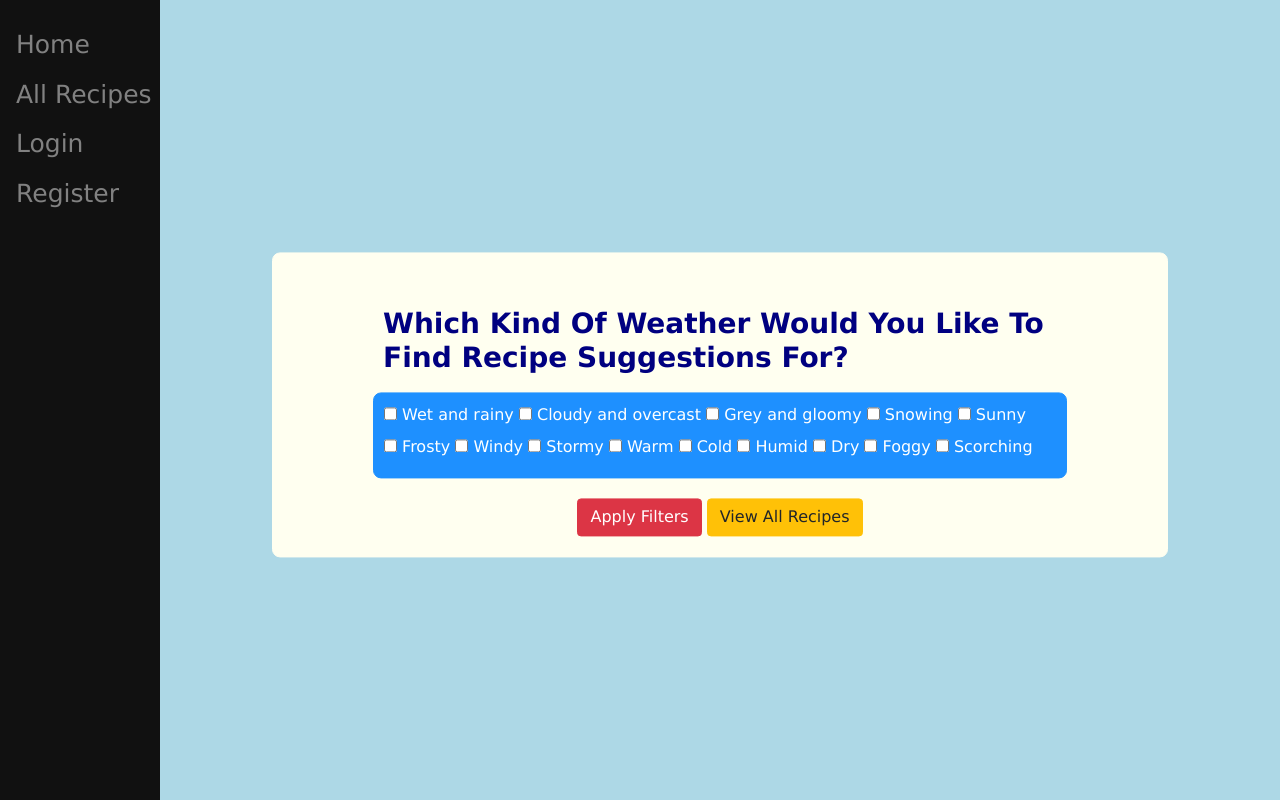
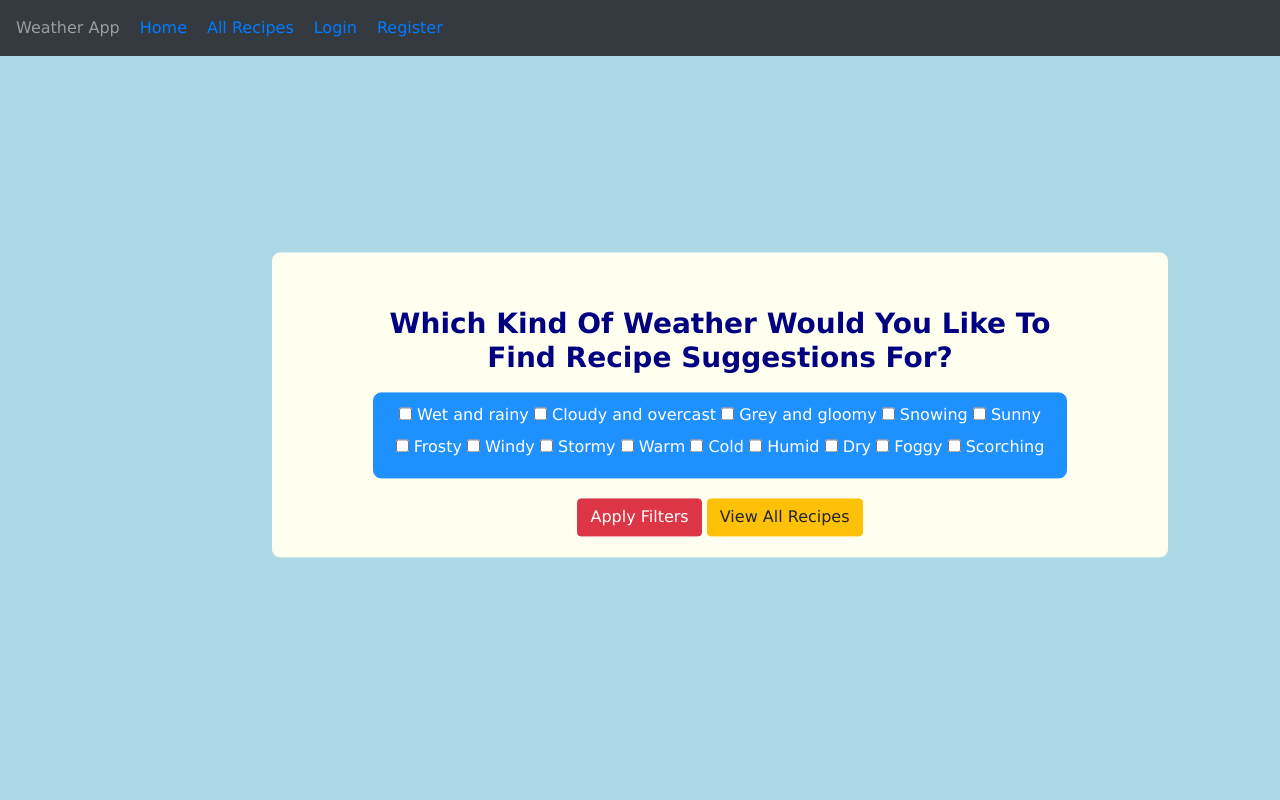
Before and after one commit to nyx500/weather_clothes_matching_application, a Django app: page /recipes in a window 1280 px wide. Run offline with Django 3.2, Linux system fonts and the light colour scheme; data comes from the database, SQL or seed files in the repository.

Commit message:
grid is working

```diff
--- a/weatherapp/core/static/core/recipes_script.js
+++ b/weatherapp/core/static/core/recipes_script.js
@@ -52,7 +52,7 @@ document.addEventListener('DOMContentLoaded', function() {
         } else {
             filter("weather", selectedChoices);
             document.querySelector('#recipes-title').style.display = 'block';
-            document.querySelector('#flex-container').style.display = 'flex';
+            document.querySelector('#flex-container').style.display = 'grid';
             document.querySelector('#select-filters').style.display = 'block';
             document.querySelector('#weather-filter-container').style.display = 'none';
             window.recipes.forEach(recipe => {
@@ -72,7 +72,7 @@ document.addEventListener('DOMContentLoaded', function() {
             recipe['weather'] = true;
         });
         document.querySelector('#recipes-title').style.display = 'block';
-        document.querySelector('#flex-container').style.display = 'flex';
+        document.querySelector('#flex-container').style.display = 'grid';
         document.querySelector('#select-filters').style.display = 'block';
         document.querySelector('#weather-filter-container').style.display = 'none';
         window.recipes.forEach(recipe => {
--- a/weatherapp/core/static/core/script.js
+++ b/weatherapp/core/static/core/script.js
@@ -117,14 +117,18 @@ function get_data(city, time, units) {
                 }
                 var recipe_container = document.createElement('div');
                 recipe_container.id = "recipe-container";
-                document.querySelector('body').append(recipe_container);
+                document.querySelector('#main').append(recipe_container);
                 firstThreeRecipes.forEach(function(recipe, index) {
                     console.log(`Recipe${recipe['id']} Index${index}: ${recipe['title']}`);
+                    var card_wrap = document.createElement('div');
+                    card_wrap.className = "card-wrap";
+                    card_wrap.id = `wrap-index${index}`;
+                    card_wrap.style.order = `${index}`;
                     var top_recipe = document.createElement('div');
                     top_recipe.id = `recipe-index${index}`;
-                    top_recipe.className = "top-recipe card";
-                    top_recipe.style.order = `${index}`;
-                    document.querySelector('#recipe-container').append(top_recipe);
+                    top_recipe.className = "card recipe-card flex-fill";
+                    document.querySelector('#recipe-container').append(card_wrap);
+                    card_wrap.append(top_recipe);
                     var title = document.createElement('h5');
                     title.className = "title card-title";
                     title.innerHTML = `${recipe['title']}`;
@@ -172,6 +176,7 @@ function get_data(city, time, units) {
                     document.querySelector(`#recipe-body${index}`).append(desc);
                     document.querySelector(`#recipe-body${index}`).append(types);
                 });
+
                 document.querySelector('#information').append(assessment);
             }
         })
--- a/weatherapp/core/static/core/styles.css
+++ b/weatherapp/core/static/core/styles.css
@@ -16,8 +16,8 @@ input[type='text'] {
 }
 
 #main_text {
-    margin-left: 160px;
     padding: 0px 10px;
+    text-align: center;
 }
 
 .form-control {
@@ -72,77 +72,12 @@ button {
     color: red;
 }
 
-
-/* The sidebar menu */
-
-.sidenav {
-    height: 100%;
-    /* Full-height: remove this if you want "auto" height */
-    width: 160px;
-    /* Set the width of the sidebar */
-    position: fixed;
-    /* Fixed Sidebar (stay in place on scroll) */
-    z-index: 1;
-    /* Stay on top */
-    top: 0;
-    /* Stay at the top */
-    left: 0;
-    background-color: #111;
-    /* Black */
-    overflow-x: hidden;
-    /* Disable horizontal scroll */
-    padding-top: 20px;
+.navbar a {
+    margin-left: 20px;
 }
 
-
-/* The navigation menu links */
-
-.sidenav a {
-    padding: 6px 8px 6px 16px;
-    text-decoration: none;
-    font-size: 25px;
-    color: #818181;
-    display: block;
-}
-
-
-/* When you mouse over the navigation links, change their color */
-
-.sidenav a:hover {
+.navbar a:hover {
     color: #f1f1f1;
-}
-
-
-/* On smaller screens, where height is less than 450px, change the style of the sidebar (less padding and a smaller font size) */
-
-@media screen and (max-height: 450px) {
-    .sidenav {
-        padding-top: 15px;
-    }
-    .sidenav a {
-        font-size: 18px;
-    }
-    #main {
-        width: 100vw!important;
-        margin-left: 50px;
-        background-color: lightblue;
-        border: 1px solid lightblue;
-    }
-    .container {
-        flex-wrap: wrap;
-        justify-content: flex-end;
-    }
-}
-
-@media screen and (max-width: 463px) {
-    #main {
-        background-color: lightblue;
-        border: 1px solid lightblue;
-    }
-    .container {
-        flex-wrap: wrap;
-        justify-content: flex-start;
-    }
 }
 
 #error {
--- a/weatherapp/core/templates/core/layout.html
+++ b/weatherapp/core/templates/core/layout.html
@@ -10,24 +10,46 @@
         <meta name="description" content="">
         <meta name="viewport" content="width=device-width, initial-scale=1">
         <script src="{% static '/core/script.js' %}"></script>
-        <script src="https://cdnjs.cloudflare.com/ajax/libs/jquery/3.6.0/jquery.min.js" integrity="sha512-894YE6QWD5I59HgZOGReFYm4dnWc1Qt5NtvYSaNcOP+u1T9qYdvdihz0PPSiiqn/+/3e7Jo4EaG7TubfWGUrMQ==" crossorigin="anonymous"></script>
+        <script src="https://code.jquery.com/jquery-3.6.0.js" integrity="sha256-H+K7U5CnXl1h5ywQfKtSj8PCmoN9aaq30gDh27Xc0jk=" crossorigin="anonymous"></script>
         <link rel="stylesheet" type="text/css" href="{% static '/core/styles.css'%}">
+        <script src="https://cdn.jsdelivr.net/npm/bootstrap@4.6.0/dist/js/bootstrap.min.js" integrity="sha384-+YQ4JLhjyBLPDQt//I+STsc9iw4uQqACwlvpslubQzn4u2UU2UFM80nGisd026JF" crossorigin="anonymous"></script>
         <link rel="stylesheet" href="https://cdn.jsdelivr.net/npm/bootstrap@4.6.0/dist/css/bootstrap.min.css" integrity="sha384-B0vP5xmATw1+K9KRQjQERJvTumQW0nPEzvF6L/Z6nronJ3oUOFUFpCjEUQouq2+l" crossorigin="anonymous">
-        <script src="https://cdn.jsdelivr.net/npm/bootstrap@4.6.0/dist/js/bootstrap.min.js" integrity="sha384-+YQ4JLhjyBLPDQt//I+STsc9iw4uQqACwlvpslubQzn4u2UU2UFM80nGisd026JF" crossorigin="anonymous"></script>
-        <script src="https://cdn.jsdelivr.net/npm/bootstrap@4.6.0/dist/js/bootstrap.bundle.min.js" integrity="sha384-Piv4xVNRyMGpqkS2by6br4gNJ7DXjqk09RmUpJ8jgGtD7zP9yug3goQfGII0yAns" crossorigin="anonymous"></script>
     </head>
     <body>
-        <div class="sidenav">
-            <a href="{% url 'index' %}">Home</a>
-            <a href="{% url 'recipes' %}">All Recipes</a>
-            {% if user.is_authenticated %}
-                <a href="{% url 'submit' %}">Submit a Recipe</a>
-                <a href="{% url 'logout' %}">Logout</a>
-            {% else %}
-                <a href="{% url 'login' %}">Login</a>
-                <a href="{% url 'register' %}">Register</a>
-            {% endif %}
-        </div>
+        <nav class="navbar navbar-expand-md navbar-dark bg-dark fixed-top">
+
+            <button class="navbar-toggler" data-toggle="collapse" data-target="#navbar_list">
+                <span class="navbar-toggler-icon"></span>
+            </button>
+
+            <span class="navbar-text">Weather App</span>
+
+            <div class="collapse navbar-collapse" id="navbar_list">
+                <ul class="navbar-nav">
+                    <li class="nav-item">
+                        <a class="navbar-link" href="{% url 'index' %}">Home</a>
+                    </li>
+                    <li class="nav-item">
+                        <a class="navbar-link" href="{% url 'recipes' %}">All Recipes</a>
+                    </li>
+                    {% if user.is_authenticated %}
+                        <li class="nav-item">
+                            <a class="navbar-link" href="{% url 'submit' %}">Submit a Recipe</a>
+                        </li>
+                        <li class="nav-item">
+                            <a class="navbar-link" href="{% url 'logout' %}">Logout</a>
+                        </li>
+                    {% else %}
+                        <li class="nav-item">
+                            <a class="navbar-link" href="{% url 'login' %}">Login</a>
+                        </li>
+                        <li class="nav-item">
+                            <a class="navbar-link" href="{% url 'register' %}">Register</a>
+                        </li>
+                    {% endif %}
+                </ul>
+            </div>
+        </nav>
         <div id="main_text">
             {% block div %}
             {% endblock %}
```
Also changed, not shown: other parts of weatherapp/core/static/core/styles.css (+21 -39 lines).
